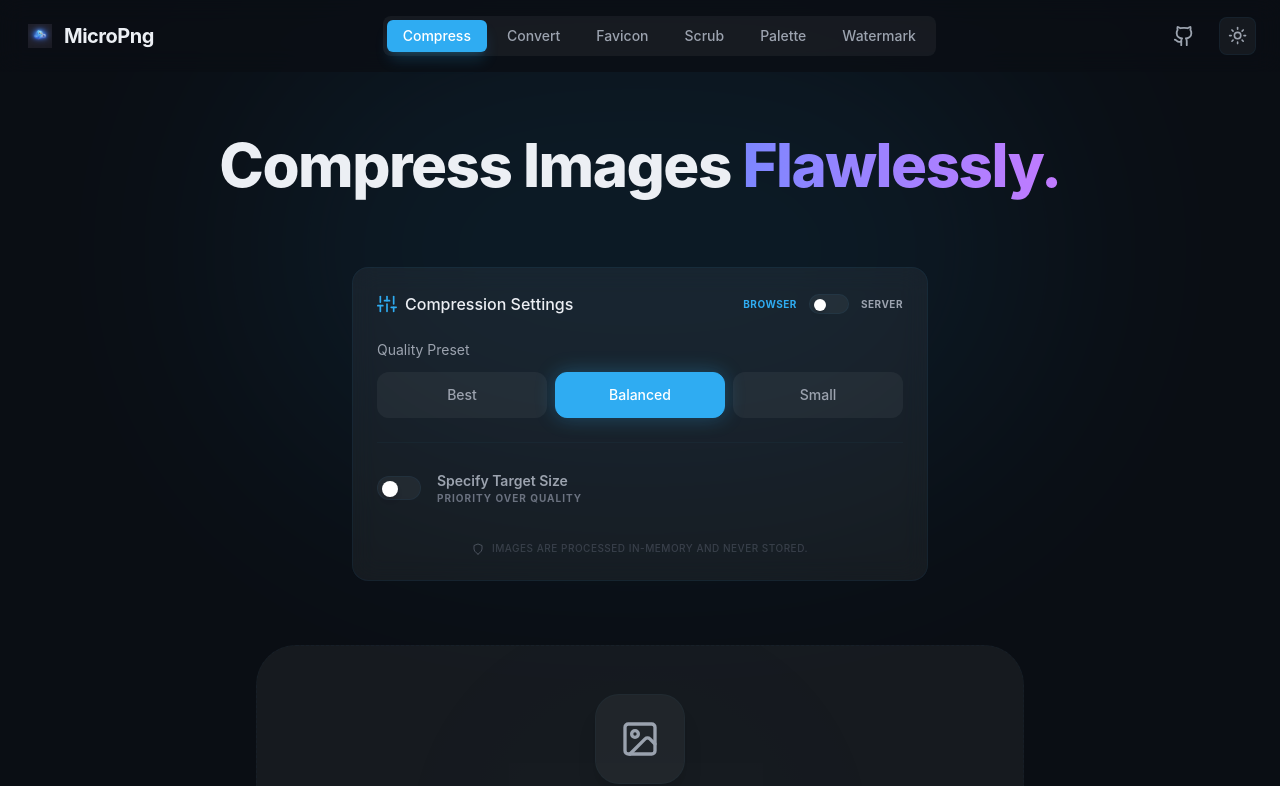
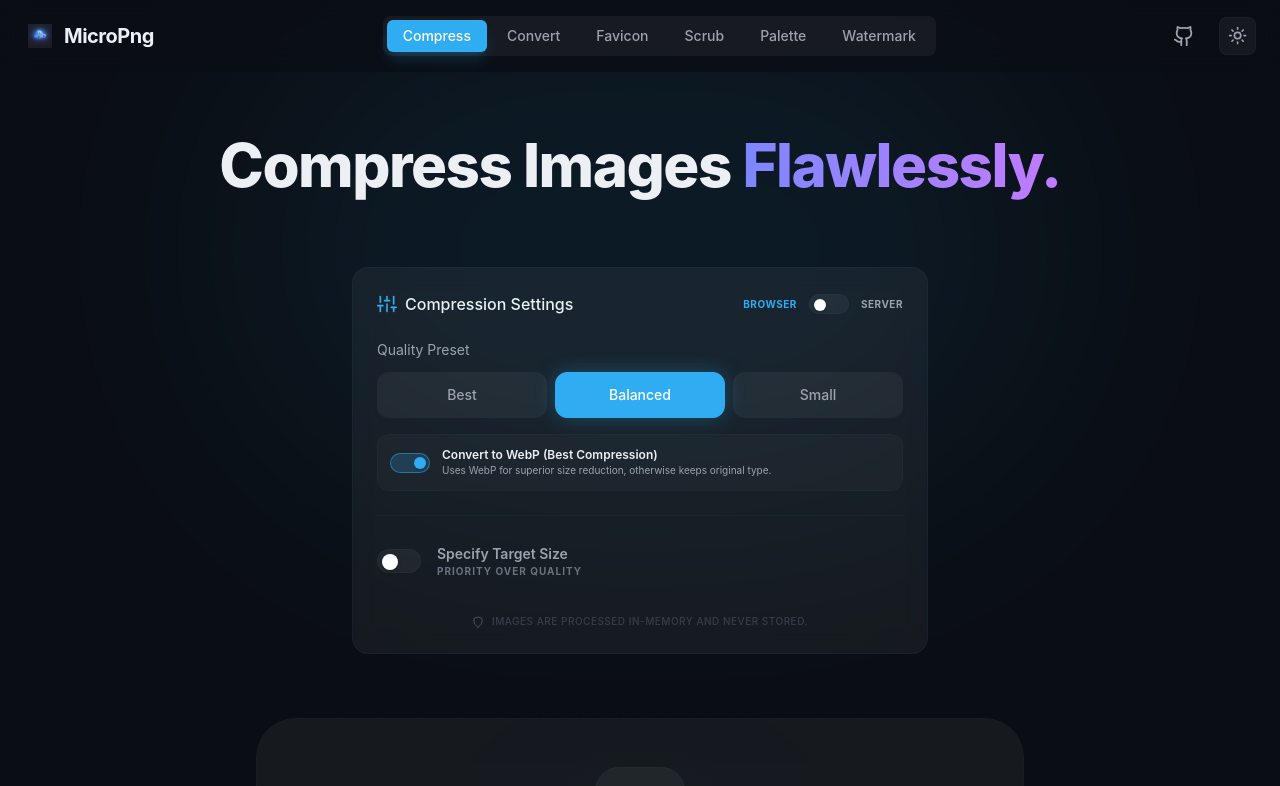
Before and after one commit to SahilFruitwala/MicroPng, a Next.js app: page / in a window 1280 px wide. Shown: the top 786 px of the page. Built offline with nearby package versions, Linux system fonts and the light colour scheme.

Commit message:
feat: Implement WebP conversion toggle, prevent compressed files from increasing in size, and dynamically set download format.

```diff
--- a/src/app/page.tsx
+++ b/src/app/page.tsx
@@ -22,6 +22,7 @@ export default function Home() {
   const [targetSize, setTargetSize] = useState<string>(''); // in KB
   const [useTargetSize, setUseTargetSize] = useState(false);
   const [processingMode, setProcessingMode] = useState<'client' | 'server'>('client');
+  const [convertToWebP, setConvertToWebP] = useState(true);
   const [isMobile, setIsMobile] = useState(false);
 
   useEffect(() => {
@@ -83,11 +84,18 @@ export default function Home() {
                     maxSizeMB: useTargetSize && targetSize ? parseFloat(targetSize) / 1024 : undefined,
                     maxWidthOrHeight: 1920,
                     useWebWorker: true,
-                    fileType: 'image/webp',
+                    fileType: convertToWebP ? 'image/webp' : file.type,
                     initialQuality: compressionLevel === 'best' ? 0.95 : compressionLevel === 'mid' ? 0.8 : 0.6,
+                    maxIteration: 10,
                 };
 
-                const compressedBlob = await imageCompression(file, options);
+                let compressedBlob = await imageCompression(file, options);
+
+                // If it got larger, use original
+                if (compressedBlob.size > file.size) {
+                    compressedBlob = file;
+                }
+
                 const end = performance.now();
                 return { blob: compressedBlob, time: end - start };
             };
@@ -145,9 +153,10 @@ export default function Home() {
                                 time: clientRes.time!,
                                 blobUrl: URL.createObjectURL(clientRes.blob)
                             };
-                            newFile.clientStatus = 'done';
+                             newFile.clientStatus = 'done';
                             newFile.compressedSize = clientRes.blob.size;
                             newFile.blobUrl = newFile.clientStats.blobUrl;
+                            newFile.outputFormat = convertToWebP ? 'webp' : file.type.split('/')[1];
                         } else {
                             newFile.clientStatus = 'error';
                         }
@@ -164,6 +173,7 @@ export default function Home() {
                             newFile.serverStatus = 'done';
                             newFile.compressedSize = serverRes.blob.size;
                             newFile.blobUrl = newFile.serverStats.blobUrl;
+                            newFile.outputFormat = serverRes.blob.type.split('/')[1];
                         } else {
                             newFile.serverStatus = 'error';
                         }
@@ -268,6 +278,28 @@ export default function Home() {
                                     </div>
                                  </div>
 
+                                 {/* WebP Toggle - Only for Browser Mode */}
+                                 {processingMode === 'client' && (
+                                     <div className="mt-4 p-3 bg-surface/50 border border-border/50 rounded-xl animate-in fade-in slide-in-from-top-2">
+                                         <label className="flex items-center gap-3 cursor-pointer group">
+                                             <div className="relative">
+                                                 <input
+                                                     type="checkbox"
+                                                     className="sr-only peer"
+                                                     checked={convertToWebP}
+                                                     onChange={(e) => setConvertToWebP(e.target.checked)}
+                                                 />
+                                                 <div className="w-10 h-5 bg-surface border border-border rounded-full peer peer-checked:bg-primary/20 peer-checked:border-primary/50 transition-all"></div>
+                                                 <div className="absolute left-1 top-1 w-3 h-3 bg-muted rounded-full peer-checked:translate-x-5 peer-checked:bg-primary transition-all shadow-sm"></div>
+                                             </div>
+                                             <div className="flex flex-col">
+                                                 <span className="text-xs font-semibold text-foreground group-hover:text-primary transition-colors">Convert to WebP (Best Compression)</span>
+                                                 <span className="text-[10px] text-muted">Uses WebP for superior size reduction, otherwise keeps original type.</span>
+                                             </div>
+                                         </label>
+                                     </div>
+                                 )}
+
                                  {/* Target Size Toggle Section */}
                                  <div className={`mt-6 pt-6 border-t border-border/50 transition-all duration-300`}>
                                     <div className="flex items-center justify-between gap-4">
@@ -342,7 +374,8 @@ export default function Home() {
                                 onDownload={() => {
                                     const link = document.createElement('a');
                                     link.href = file.blobUrl || file.clientStats?.blobUrl || '';
-                                    link.download = `optimized-${file.originalName.replace(/\.[^/.]+$/, "")}.webp`;
+                                    const extension = file.outputFormat || file.fileRaw?.name.split('.').pop() || 'webp';
+                                    link.download = `optimized-${file.originalName.replace(/\.[^/.]+$/, "")}.${extension}`;
                                     link.click();
                                 }}
                             />
--- a/src/types.ts
+++ b/src/types.ts
@@ -23,6 +23,7 @@ export interface CompressedFile {
     serverStats?: CompressionStats;
     clientStatus?: 'pending' | 'processing' | 'done' | 'error';
     serverStatus?: 'pending' | 'processing' | 'done' | 'error';
+    outputFormat?: string;
 }
 
 export type CompressionLevel = 'best' | 'mid' | 'low';
```
